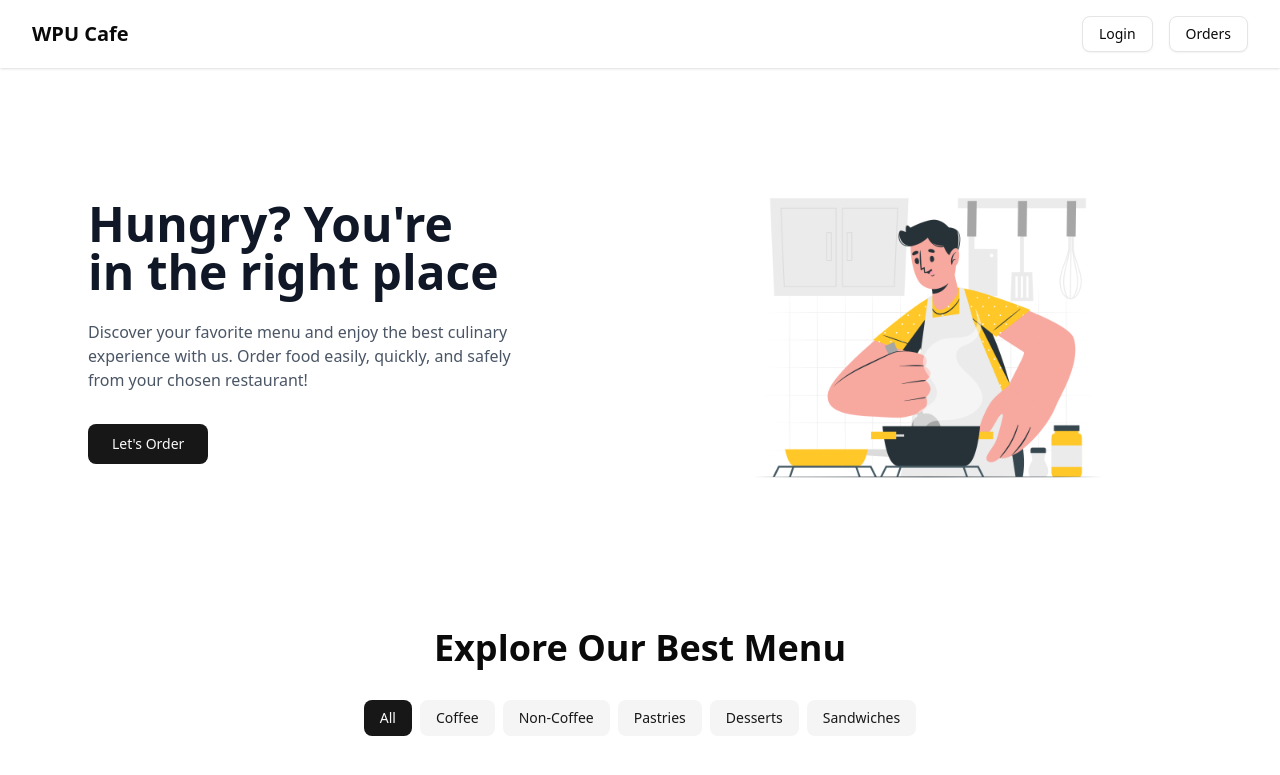
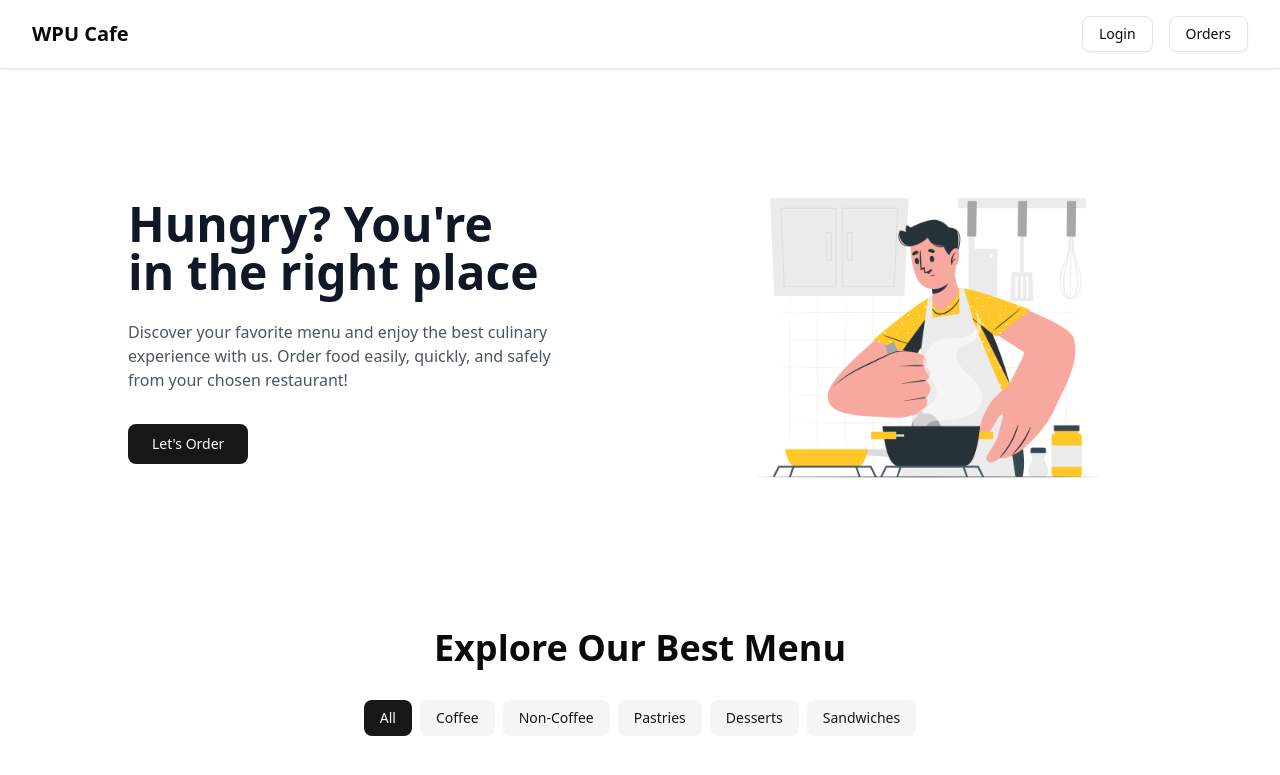
Before and after one commit to ferdi166/wpu-cafe-react-shadcn, a React (Vite) app: page / in a window 1280 px wide. Shown: the top 775 px of the page. Built offline with nearby package versions, Linux system fonts and the light colour scheme; no server answers.

Commit message:
penambahan komponen landing page

```diff
--- a/src/components/Hero/Hero.tsx
+++ b/src/components/Hero/Hero.tsx
@@ -2,9 +2,9 @@ import { Link } from "react-router-dom";
 import { Button } from "../ui/button";
 
 const Hero = () => (
-  <div className="max-w-6xl w-full mx-auto flex flex-col-reverse md:flex-row items-center justify-center gap-12 py-16 px-6">
+  <div className="max-w-6xl w-full mx-auto grid grid-cols-1 md:grid-cols-2 place-items-center gap-12 py-16 px-6">
     {/* Left: Text */}
-    <div className="md:w-1/2 flex flex-col md:items-start">
+    <div className="flex flex-col md:items-start self-center order-2 md:order-1">
       <h1 className="text-4xl md:text-5xl font-bold mb-6 text-gray-900">
         Hungry? You're
         <br />
@@ -15,13 +15,13 @@ const Hero = () => (
         us. Order food easily, quickly, and safely from your chosen restaurant!
       </p>
       <Link to="/login">
-        <Button size={"lg"} className="w-full">
+        <Button size="lg" className="w-full md:w-auto">
           Let's Order
         </Button>
       </Link>
     </div>
     {/* Right: Image */}
-    <div className="md:w-1/2 flex justify-center">
+    <div className="flex justify-center self-center order-1 md:order-2">
       <img
         src="Cooking-cuate.png"
         alt="Food Delivery"
--- a/src/components/pages/Home/Home.tsx
+++ b/src/components/pages/Home/Home.tsx
@@ -25,7 +25,7 @@ const Home = () => {
         setSearchParams={setSearchParams}
         className="p-8"
         titleClassName="text-center text-4xl mb-8"
-        filtersClassName="justify-center mb-10"
+        filtersClassName="justify-center mb-10 flex-wrap"
         isLoading={isLoading}
       />
     </>
```
